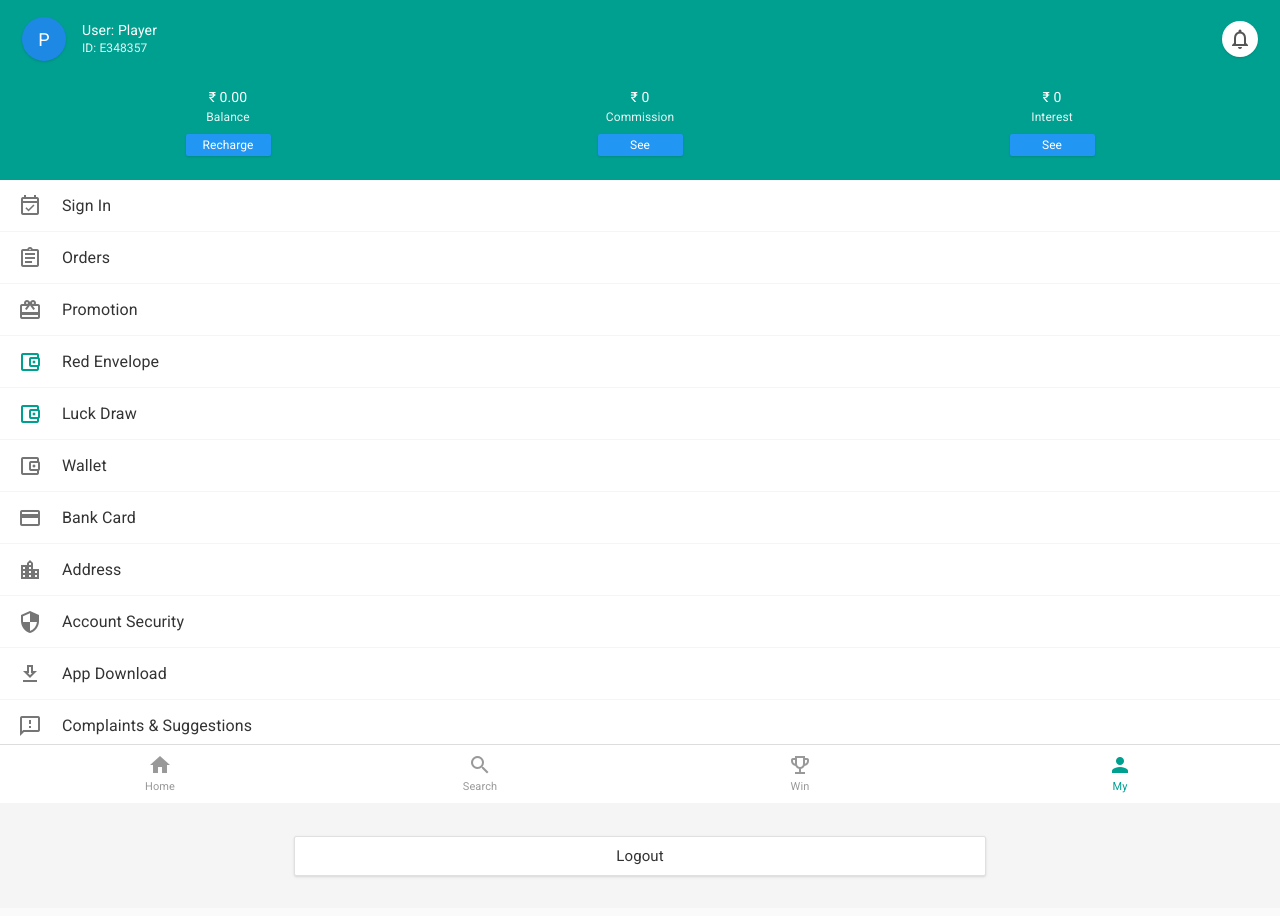
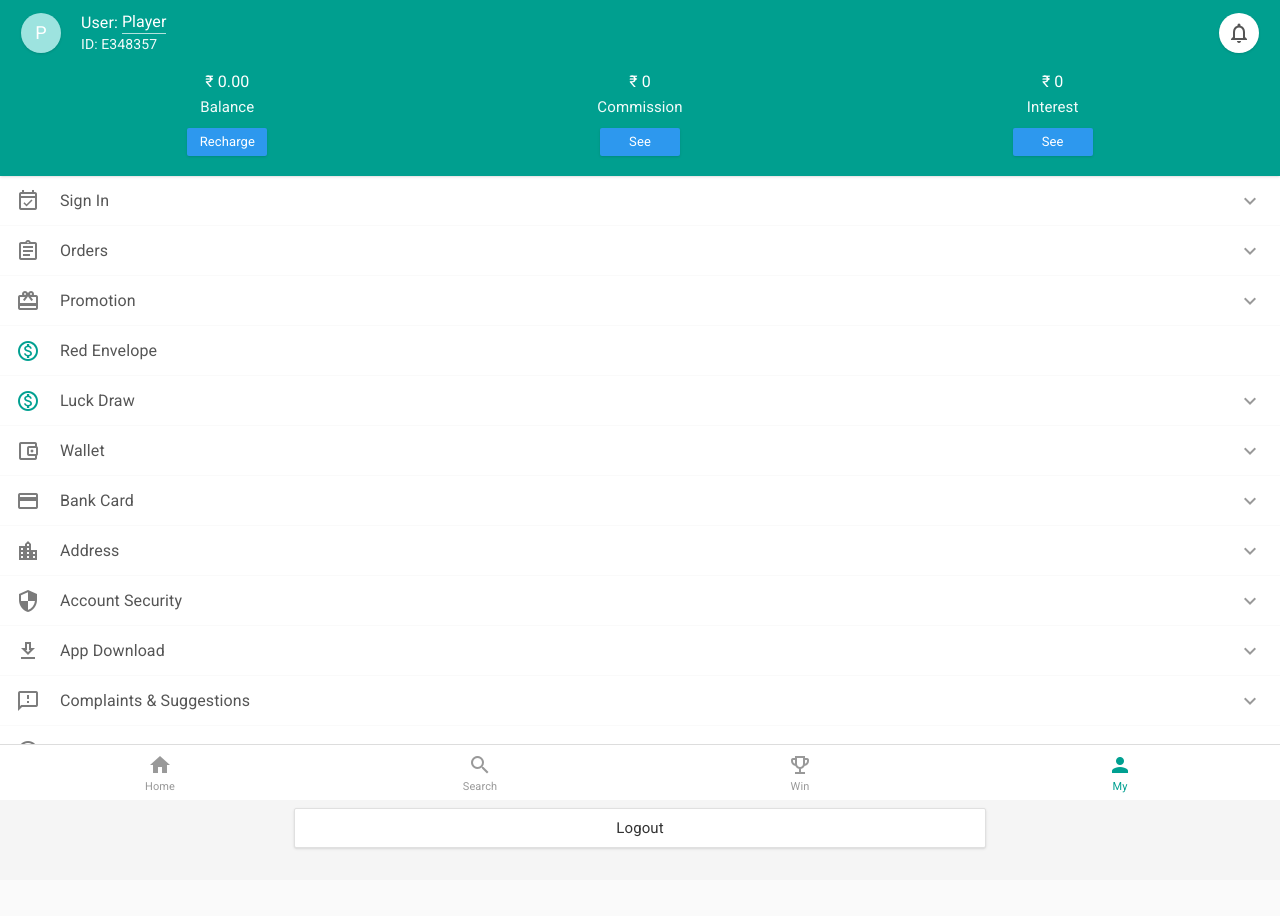
Before and after one commit to Prince04u/Trovaaa, a Next.js app: page /account in a window 1280 px wide. Shown: the top 916 px of the page. Built offline with nearby package versions, Linux system fonts and the light colour scheme; no server answers; the database is empty.

Commit message:
Pixel-level reconstruction of Account Screen matching Screenshot 2 reference

```diff
--- a/components/account/AccountScreen.js
+++ b/components/account/AccountScreen.js
@@ -59,58 +59,60 @@ export default function AccountScreen() {
   const avatarChar = displayName.charAt(0) || "P";
 
   const menuItems = [
-    { label: "Sign In", href: "/account/vip", icon: "event_available", isTealIcon: false },
-    { label: "Orders", href: "/games/history", icon: "assignment", isTealIcon: false },
-    { label: "Promotion", href: "/referral", icon: "card_giftcard", isTealIcon: false },
-    { label: "Red Envelope", href: "/account/gifts", icon: "account_balance_wallet", isTealIcon: true },
-    { label: "Luck Draw", href: "/promo", icon: "account_balance_wallet", isTealIcon: true },
-    { label: "Wallet", href: "/wallet", icon: "account_balance_wallet", isTealIcon: false },
-    { label: "Bank Card", href: "/wallet/withdraw/accounts", icon: "credit_card", isTealIcon: false },
-    { label: "Address", href: "/account/profile", icon: "location_city", isTealIcon: false },
-    { label: "Account Security", href: "/account/security", icon: "security", isTealIcon: false },
-    { label: "App Download", href: "/account/guide", icon: "download", isTealIcon: false },
-    { label: "Complaints & Suggestions", href: "/account/feedback", icon: "feedback", isTealIcon: false },
-    { label: "About", href: "/about", icon: "info", isTealIcon: false },
+    { label: "Sign In", href: "/account/vip", icon: "event_available", isTealIcon: false, hasChevron: true },
+    { label: "Orders", href: "/games/history", icon: "assignment", isTealIcon: false, hasChevron: true },
+    { label: "Promotion", href: "/referral", icon: "card_giftcard", isTealIcon: false, hasChevron: true },
+    { label: "Red Envelope", href: "/account/gifts", icon: "monetization_on", isTealIcon: true, hasChevron: false },
+    { label: "Luck Draw", href: "/promo", icon: "monetization_on", isTealIcon: true, hasChevron: true },
+    { label: "Wallet", href: "/wallet", icon: "account_balance_wallet", isTealIcon: false, hasChevron: true },
+    { label: "Bank Card", href: "/wallet/withdraw/accounts", icon: "credit_card", isTealIcon: false, hasChevron: true },
+    { label: "Address", href: "/account/profile", icon: "location_city", isTealIcon: false, hasChevron: true },
+    { label: "Account Security", href: "/account/security", icon: "security", isTealIcon: false, hasChevron: true },
+    { label: "App Download", href: "/account/guide", icon: "download", isTealIcon: false, hasChevron: true },
+    { label: "Complaints & Suggestions", href: "/account/feedback", icon: "feedback", isTealIcon: false, hasChevron: true },
+    { label: "About", href: "/about", icon: "info", isTealIcon: false, hasChevron: true },
   ];
 
   return (
     <main className="min-h-screen bg-[#fafafa] pb-24 flex flex-col w-full max-w-none m-0 relative select-none text-[#222222]">
-      {/* Profile Header Banner matching reference screenshot 1 */}
-      <section className="bg-[#00A091] text-white px-[22px] pt-[17px] pb-[16px] min-h-[180px] flex flex-col justify-between relative select-none w-full box-border">
+      {/* Profile Header Banner matching reference screenshot 2 */}
+      <section className="bg-[#009F8F] text-white px-[21px] pt-[12px] pb-[16px] min-h-[175px] flex flex-col justify-between relative select-none w-full box-border shadow-sm">
         {/* User identification top bar with top-right bell button */}
         <div className="flex items-center justify-between w-full">
-          <div className="flex items-center gap-[16px]">
-            <div className="w-[44px] h-[44px] rounded-full bg-[#1E88E5] text-white flex items-center justify-center font-normal text-[18px] shadow-sm shrink-0">
+          <div className="flex items-center gap-[20px]">
+            <div className="w-[40px] h-[40px] rounded-full bg-[#9DE3DF] text-white flex items-center justify-center font-normal text-[18px] shadow-sm shrink-0">
               {avatarChar}
             </div>
             <div className="flex flex-col gap-[2px] justify-center">
-              <span className="text-[14px] font-normal text-white leading-tight">User: {displayName}</span>
-              <span className="text-[12px] text-white opacity-90 leading-tight">ID: {uid}</span>
+              <span className="text-[16px] font-normal text-white leading-tight flex items-center gap-1">
+                User: <span className="border-b border-white/70 pb-[1px] inline-block">{displayName}</span>
+              </span>
+              <span className="text-[14px] text-white opacity-95 leading-tight">ID: {uid}</span>
             </div>
           </div>
 
-          {/* Top-right bell inside white circular button matching reference photo */}
+          {/* Top-right bell inside white circular button matching reference photo 2 */}
           <button
             type="button"
             onClick={() => setShowNotice(true)}
-            className="w-[36px] h-[36px] rounded-full bg-white flex items-center justify-center shadow-sm hover:bg-gray-50 text-gray-600 border-none cursor-pointer shrink-0 outline-none"
+            className="w-[40px] h-[40px] rounded-full bg-white flex items-center justify-center shadow-sm hover:bg-gray-50 text-gray-600 border-none cursor-pointer shrink-0 outline-none"
             aria-label="Notifications"
           >
-            <span className="material-icons-outlined text-[20px] text-[#555555]">notifications</span>
+            <span className="material-icons-outlined text-[22px] text-[#555555]">notifications</span>
           </button>
         </div>
 
         {/* 3 Stat Columns (Balance, Commission, Interest) spread across full width */}
-        <div className="grid grid-cols-3 w-full text-center items-center mt-6 pb-2">
+        <div className="grid grid-cols-3 w-full text-center items-center mt-5 pb-1">
           {/* Balance */}
           <div className="flex flex-col items-center">
-            <strong className="text-[14px] font-normal text-white leading-none">
+            <strong className="text-[16px] font-normal text-white leading-none">
               ₹ {Number(balance || 0).toFixed(2)}
             </strong>
-            <span className="text-[12px] text-white opacity-90 mt-1">Balance</span>
+            <span className="text-[15px] text-white opacity-95 mt-1.5">Balance</span>
             <Link
               href="/wallet/deposit"
-              className="mt-2 bg-[#2196F3] text-white text-[12px] font-normal rounded-[2px] hover:opacity-90 select-none text-decoration-none shadow-sm flex items-center justify-center h-[22px] w-[85px] border-none outline-none"
+              className="mt-2.5 bg-[#2D98EE] text-white text-[13px] font-normal rounded-[2px] hover:opacity-90 select-none text-decoration-none shadow-sm flex items-center justify-center h-[28px] w-[80px] border-none outline-none"
             >
               Recharge
             </Link>
@@ -118,13 +120,13 @@ export default function AccountScreen() {
 
           {/* Commission */}
           <div className="flex flex-col items-center">
-            <strong className="text-[14px] font-normal text-white leading-none">
+            <strong className="text-[16px] font-normal text-white leading-none">
               ₹ 0
             </strong>
-            <span className="text-[12px] text-white opacity-90 mt-1">Commission</span>
+            <span className="text-[15px] text-white opacity-95 mt-1.5">Commission</span>
             <Link
               href="/referral"
-              className="mt-2 bg-[#2196F3] text-white text-[12px] font-normal rounded-[2px] hover:opacity-90 select-none text-decoration-none shadow-sm flex items-center justify-center h-[22px] w-[85px] border-none outline-none"
+              className="mt-2.5 bg-[#2D98EE] text-white text-[13px] font-normal rounded-[2px] hover:opacity-90 select-none text-decoration-none shadow-sm flex items-center justify-center h-[28px] w-[80px] border-none outline-none"
             >
               See
             </Link>
@@ -132,13 +134,13 @@ export default function AccountScreen() {
 
           {/* Interest */}
           <div className="flex flex-col items-center">
-            <strong className="text-[14px] font-normal text-white leading-none">
+            <strong className="text-[16px] font-normal text-white leading-none">
               ₹ 0
             </strong>
-            <span className="text-[12px] text-white opacity-90 mt-1">Interest</span>
+            <span className="text-[15px] text-white opacity-95 mt-1.5">Interest</span>
             <Link
               href="/referral"
-              className="mt-2 bg-[#2196F3] text-white text-[12px] font-normal rounded-[2px] hover:opacity-90 select-none text-decoration-none shadow-sm flex items-center justify-center h-[22px] w-[85px] border-none outline-none"
+              className="mt-2.5 bg-[#2D98EE] text-white text-[13px] font-normal rounded-[2px] hover:opacity-90 select-none text-decoration-none shadow-sm flex items-center justify-center h-[28px] w-[80px] border-none outline-none"
             >
               See
             </Link>
@@ -146,25 +148,30 @@ export default function AccountScreen() {
         </div>
       </section>
 
-      {/* Menu List - Full Viewport Width */}
+      {/* Menu List - Full Viewport Width Flat White Continuous Surface */}
       <section className="bg-white w-full flex flex-col">
         {menuItems.map((item) => (
           <Link
             key={item.label}
             href={item.href}
-            className="flex items-center h-[52px] pl-[18px] hover:bg-gray-50 text-decoration-none group transition-colors w-full box-border border-b border-[#f5f5f5]"
+            className="flex items-center h-[50px] pl-[16px] pr-[18px] hover:bg-gray-50 text-decoration-none group transition-colors w-full box-border border-b border-[#fafafa]"
           >
             <div className="w-[44px] flex items-center shrink-0">
               <span
-                className="material-icons-outlined text-[20px] shrink-0"
-                style={{ color: item.isTealIcon ? "#00A091" : "#757575" }}
+                className="material-icons-outlined text-[22px] shrink-0"
+                style={{ color: item.isTealIcon ? "#00A091" : "#7b7b7b" }}
               >
                 {item.icon}
               </span>
             </div>
-            <span className="text-[16px] font-normal text-[#333333] group-hover:text-black transition-colors flex-grow">
+            <span className="text-[16px] font-normal text-[#555555] group-hover:text-black transition-colors flex-grow">
               {item.label}
             </span>
+            {item.hasChevron && (
+              <span className="material-icons-outlined text-[18px] text-[#999999] shrink-0 select-none">
+                keyboard_arrow_down
+              </span>
+            )}
           </Link>
         ))}
       </section>
@@ -179,7 +186,7 @@ export default function AccountScreen() {
         </button>
       </section>
 
-      {/* Notice Modal Dialog matching reference photo 2 */}
+      {/* Notice Modal Dialog matching reference photo */}
       {showNotice && (
         <div className="fixed inset-0 z-50 bg-black/50 flex items-center justify-center p-4">
           <div className="bg-white rounded-[4px] w-full max-w-[480px] p-6 shadow-lg flex flex-col justify-between min-h-[160px]">
```
